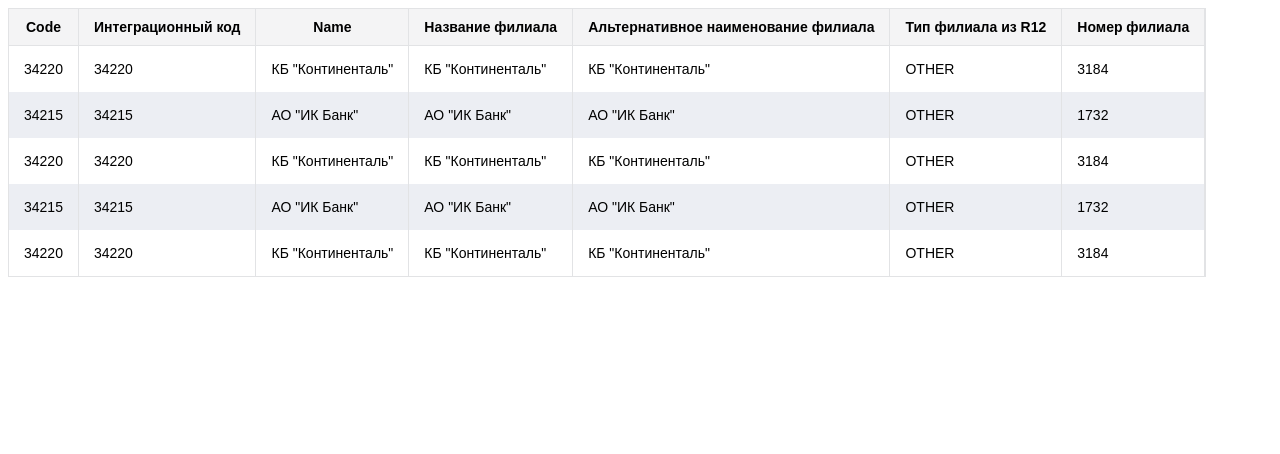
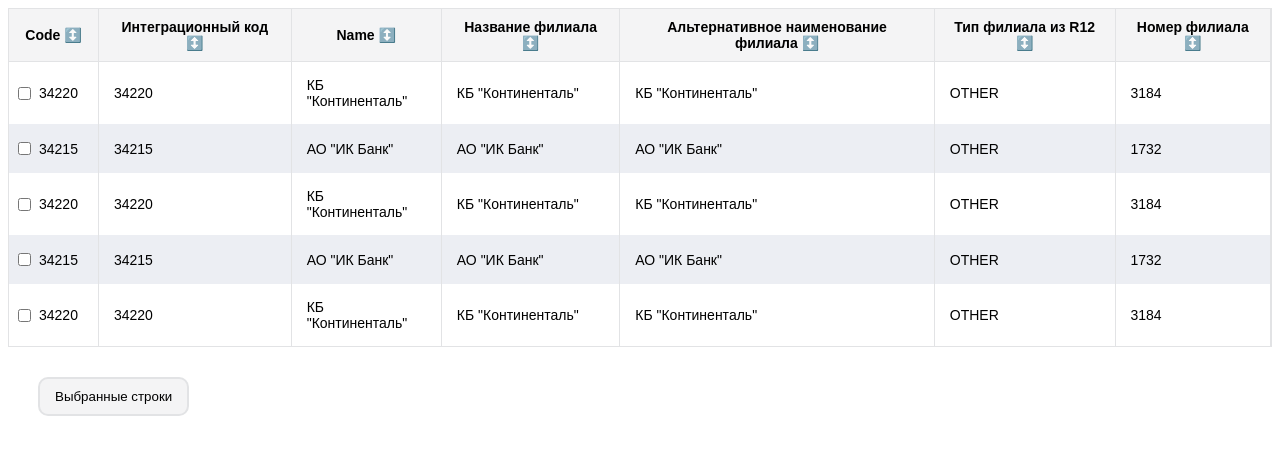
Before and after one commit to petrosyyaann/react-table-example, a React (Vite) app: page / in a window 1280 px wide. Shown: the top 454 px of the page. Built offline with nearby package versions, Linux system fonts and the light colour scheme.

Commit message:
✨ Add filters

```diff
--- a/src/App.tsx
+++ b/src/App.tsx
@@ -1,21 +1,78 @@
-import { useState } from "react";
+import { useMemo, useState } from "react";
 import {
+  ColumnDef,
+  ColumnFiltersState,
+  createColumnHelper,
   flexRender,
   getCoreRowModel,
+  getFilteredRowModel,
+  getSortedRowModel,
   useReactTable,
 } from "@tanstack/react-table";
 
 import "./index.css";
 import { banks } from "./data/Banks";
-import { columns } from "./components/Columns";
+import { IBank } from "types/Bank";
 
 export function App() {
   const [data] = useState(() => [...banks]);
 
+  const [columnFilters, setColumnFilters] = useState<ColumnFiltersState>([]);
+  const [globalFilter, setGlobalFilter] = useState("");
+  const [selectRows, setselectRows] = useState<number[]>([]);
+
+  const columnHelper = createColumnHelper<IBank>();
+
+  // eslint-disable-next-line @typescript-eslint/no-explicit-any
+  const columns = useMemo<ColumnDef<IBank, any>[]>(
+    () => [
+      columnHelper.accessor("code", {
+        header: "Code",
+        cell: (info) => info.getValue(),
+      }),
+      columnHelper.accessor("integrationCode", {
+        header: "Интеграционный код",
+        cell: (info) => info.getValue(),
+      }),
+      columnHelper.accessor("name", {
+        header: "Name",
+        cell: (info) => info.renderValue(),
+      }),
+      columnHelper.accessor("branchName", {
+        header: "Название филиала",
+        cell: (info) => info.renderValue(),
+      }),
+      columnHelper.accessor("alternativeBranchBame", {
+        header: "Альтернативное наименование филиала",
+        cell: (info) => info.renderValue(),
+      }),
+      columnHelper.accessor("branchTypeFromR12", {
+        header: "Тип филиала из R12",
+        cell: (info) => info.renderValue(),
+      }),
+      columnHelper.accessor("branchNumber", {
+        header: "Номер филиала",
+        cell: (info) => info.renderValue(),
+      }),
+    ],
+    [columnHelper]
+  );
+
   const table = useReactTable({
     data,
     columns,
+    state: {
+      columnFilters,
+      globalFilter,
+    },
     getCoreRowModel: getCoreRowModel(),
+    onColumnFiltersChange: setColumnFilters,
+    onGlobalFilterChange: setGlobalFilter,
+    getFilteredRowModel: getFilteredRowModel(),
+    getSortedRowModel: getSortedRowModel(),
+    debugTable: true,
+    debugHeaders: true,
+    debugColumns: false,
   });
 
   return (
@@ -25,13 +82,25 @@
           {table.getHeaderGroups().map((headerGroup) => (
             <tr key={headerGroup.id}>
               {headerGroup.headers.map((header) => (
-                <th key={header.id}>
+                <th
+                  key={header.id}
+                  {...{
+                    className: header.column.getCanSort()
+                      ? "cursor-pointer select-none"
+                      : "",
+                    onClick: header.column.getToggleSortingHandler(),
+                  }}
+                >
                   {header.isPlaceholder
                     ? null
                     : flexRender(
                         header.column.columnDef.header,
                         header.getContext()
                       )}
+                  {{
+                    asc: " 🔼",
+                    desc: " 🔽",
+                  }[header.column.getIsSorted() as string] ?? " ↕️"}
                 </th>
               ))}
             </tr>
@@ -44,14 +113,45 @@
                 <td
                   key={cell.id}
                   className={Number(row.id) % 2 ? "td-even" : ""}
+                  style={{
+                    paddingLeft: cell.column.id === "code" ? "5px" : "",
+                  }}
+                  onClick={() => {
+                    selectRows.includes(row.index)
+                      ? setselectRows((prev) =>
+                          prev.filter((value) => value !== row.index)
+                        )
+                      : setselectRows((prev) => [...prev, row.index]);
+                  }}
                 >
-                  {flexRender(cell.column.columnDef.cell, cell.getContext())}
+                  {cell.column.id === "code" ? (
+                    <div
+                      style={{
+                        display: "flex",
+                        alignItems: "center",
+                      }}
+                    >
+                      <input
+                        type="checkbox"
+                        checked={selectRows.includes(row.index)}
+                      />
+                      <div className="input-div">
+                        {flexRender(
+                          cell.column.columnDef.cell,
+                          cell.getContext()
+                        )}
+                      </div>
+                    </div>
+                  ) : (
+                    flexRender(cell.column.columnDef.cell, cell.getContext())
+                  )}
                 </td>
               ))}
             </tr>
           ))}
         </tbody>
       </table>
+      <button onClick={() => alert(selectRows)}>Выбранные строки</button>
     </div>
   );
 }
--- a/src/components/Columns.ts
+++ /dev/null
@@ -1,35 +0,0 @@
-import { createColumnHelper } from "@tanstack/react-table";
-import { IBank } from "types/Bank";
-
-const columnHelper = createColumnHelper<IBank>();
-
-export const columns = [
-  columnHelper.accessor("сode", {
-    header: "Code",
-    cell: (info) => info.getValue(),
-  }),
-  columnHelper.accessor("integrationCode", {
-    header: "Интеграционный код",
-    cell: (info) => info.getValue(),
-  }),
-  columnHelper.accessor("name", {
-    header: "Name",
-    cell: (info) => info.renderValue(),
-  }),
-  columnHelper.accessor("branchName", {
-    header: "Название филиала",
-    cell: (info) => info.renderValue(),
-  }),
-  columnHelper.accessor("alternativeBranchBame", {
-    header: "Альтернативное наименование филиала",
-    cell: (info) => info.renderValue(),
-  }),
-  columnHelper.accessor("branchTypeFromR12", {
-    header: "Тип филиала из R12",
-    cell: (info) => info.renderValue(),
-  }),
-  columnHelper.accessor("branchNumber", {
-    header: "Номер филиала",
-    cell: (info) => info.renderValue(),
-  }),
-];
--- a/src/data/Banks.ts
+++ b/src/data/Banks.ts
@@ -2,7 +2,7 @@
 
 export const banks: IBank[] = [
   {
-    сode: 34220,
+    code: 34220,
     integrationCode: 34220,
     name: 'КБ "Континенталь"',
     branchName: 'КБ "Континенталь"',
@@ -11,7 +11,7 @@
     branchNumber: "3184",
   },
   {
-    сode: 34215,
+    code: 34215,
     integrationCode: 34215,
     name: 'АО "ИК Банк"',
     branchName: 'АО "ИК Банк"',
@@ -20,7 +20,7 @@
     branchNumber: "1732",
   },
   {
-    сode: 34220,
+    code: 34220,
     integrationCode: 34220,
     name: 'КБ "Континенталь"',
     branchName: 'КБ "Континенталь"',
@@ -29,7 +29,7 @@
     branchNumber: "3184",
   },
   {
-    сode: 34215,
+    code: 34215,
     integrationCode: 34215,
     name: 'АО "ИК Банк"',
     branchName: 'АО "ИК Банк"',
@@ -38,7 +38,7 @@
     branchNumber: "1732",
   },
   {
-    сode: 34220,
+    code: 34220,
     integrationCode: 34220,
     name: 'КБ "Континенталь"',
     branchName: 'КБ "Континенталь"',
--- a/src/index.css
+++ b/src/index.css
@@ -19,6 +19,7 @@
 td {
   padding: 15px;
   border-right: 1px solid #e2e3e5;
+  cursor: pointer;
 }
 
 th {
@@ -27,6 +28,23 @@
   padding: 10px 15px;
 }
 
+button {
+  margin: 30px;
+  background-color: #f4f4f5;
+  border: 2px solid #e2e3e5;
+  border-radius: 10px;
+  padding: 10px 15px;
+  cursor: pointer;
+}
+
 .td-even {
   background-color: #eceef3;
 }
+
+.td-first {
+  padding-left: 0px;
+}
+
+.input-div {
+  padding: 0px 5px;
+}
--- a/src/types/Bank.ts
+++ b/src/types/Bank.ts
@@ -1,5 +1,5 @@
 export interface IBank {
-  сode: number;
+  code: number;
   integrationCode: number;
   name: string;
   branchName: string;
```
